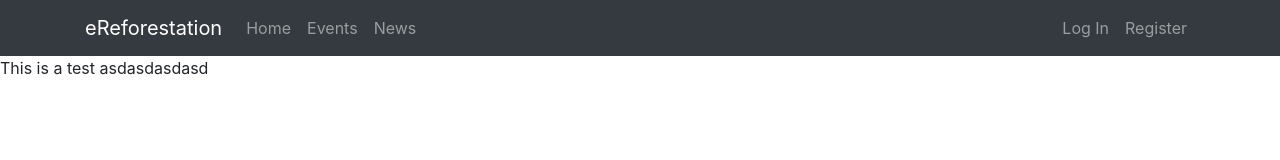
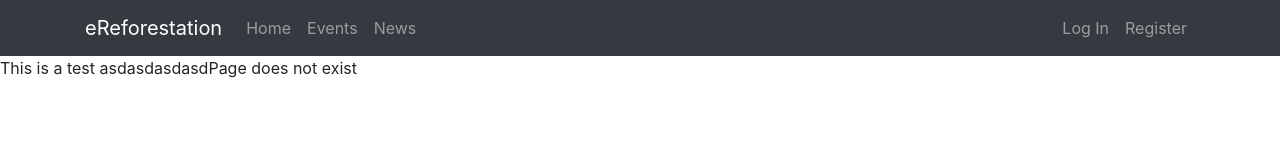
Before and after one commit to larongbingo/eReforestation, a React (Create React App) app in the folder src/client/: page / in a window 1280 px wide. Shown: the top 160 px of the page. Built offline with nearby package versions, Linux system fonts and the light colour scheme.

Commit message:
feat: page for non matching sites

```diff
--- a/src/client/src/Routes.tsx
+++ b/src/client/src/Routes.tsx
@@ -11,6 +11,7 @@ import { NewsDetailsPage } from "./pages/newsDetails";
 import { EventDetailsPage } from "./pages/eventsDetails";
 import { Register } from "./pages/register";
 import { LogOut } from "./pages/logOut";
+import { Page404 } from "./pages/Page404";
 
 export const Routes: FunctionComponent = () => (
   <BrowserRouter>
@@ -23,5 +24,6 @@ export const Routes: FunctionComponent = () => (
     <Route path="/news/:newsId" component={NewsDetailsPage} exact />
     <Route path="/register" component={Register} />
     <Route path="/" component={Index} exact />
+    <Route component={Page404} />
   </BrowserRouter>
 );
--- /dev/null
+++ b/src/client/src/pages/Page404.tsx
@@ -0,0 +1,7 @@
+import React, { FunctionComponent } from "react";
+
+export const Page404: FunctionComponent = () => (
+  <>
+    Page does not exist
+  </>
+);
```
